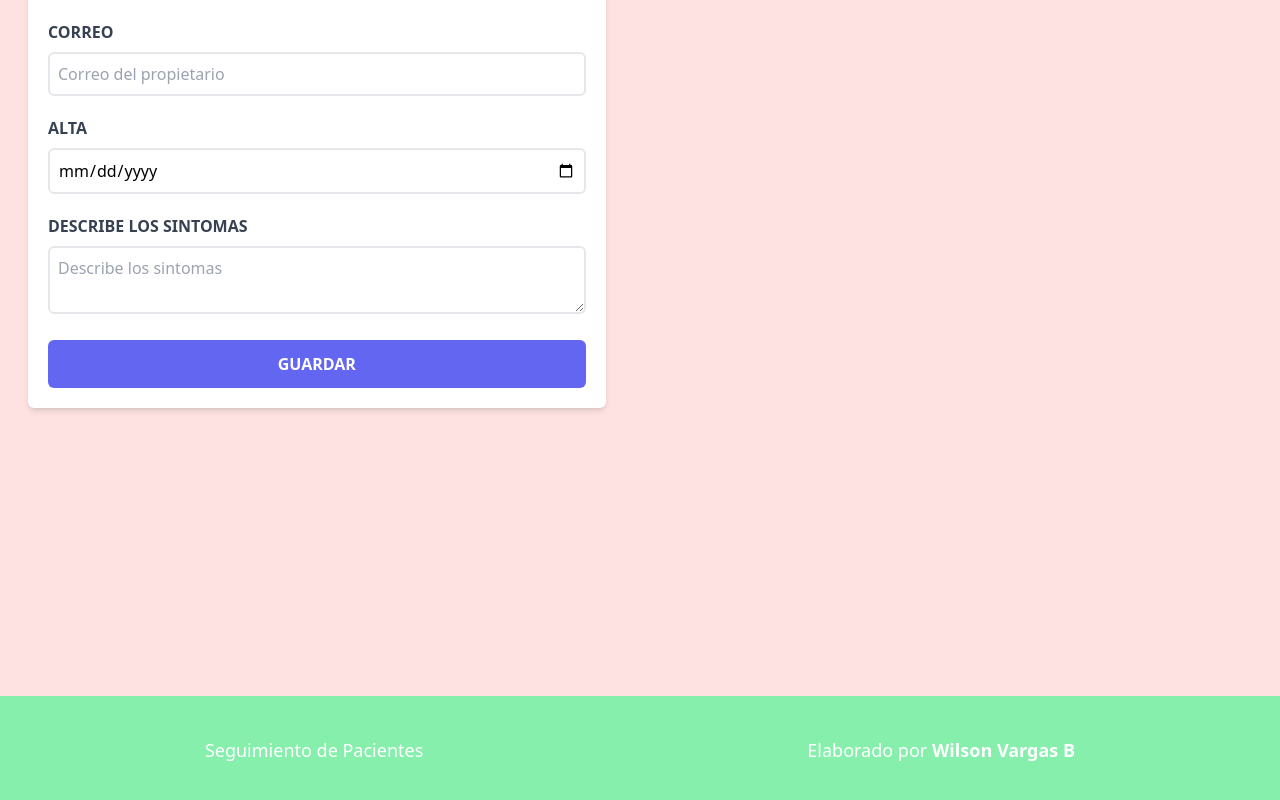
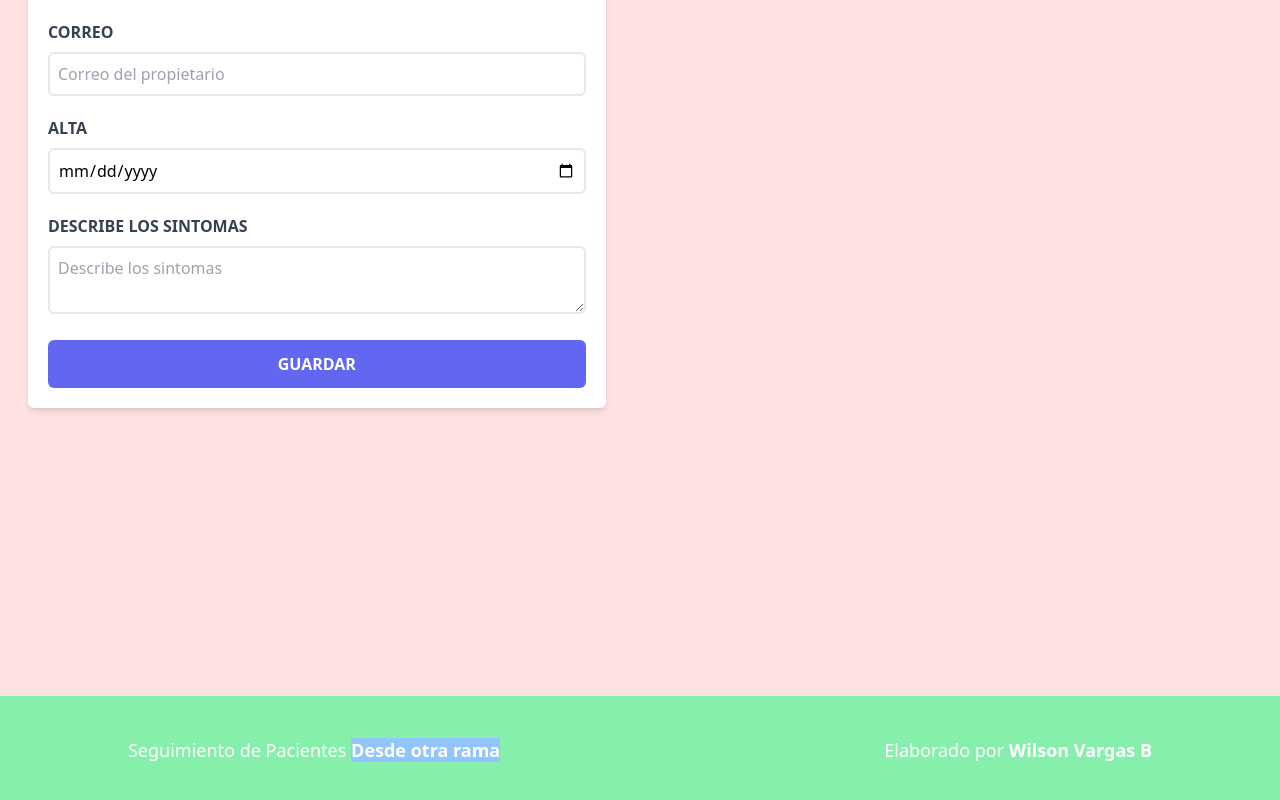
Before and after one commit to wilsonv244/citas_react, a React (Vite) app: page / in a window 1280 px wide. Shown: the part 460-1260 px from the top of the page. Built offline with nearby package versions, Linux system fonts and the light colour scheme.

Commit message:
probando las ramas de GIT

```diff
--- a/src/componentes/Footer.jsx
+++ b/src/componentes/Footer.jsx
@@ -2,7 +2,7 @@ function Footer() {
     return(
         <>
             <div className="mt-72 bg-green-300 p-10 flex space-x-96 justify-center">
-                <h1 className="text-white text-lg">Seguimiento de Pacientes</h1>
+                <h1 className="text-white text-lg">Seguimiento de Pacientes <span className="bg-blue-300 font-black">Desde otra rama</span></h1>
                 <h1 className="text-white text-lg">Elaborado por <span className="font-bold">Wilson Vargas B</span></h1>
             </div>
         </>
```
